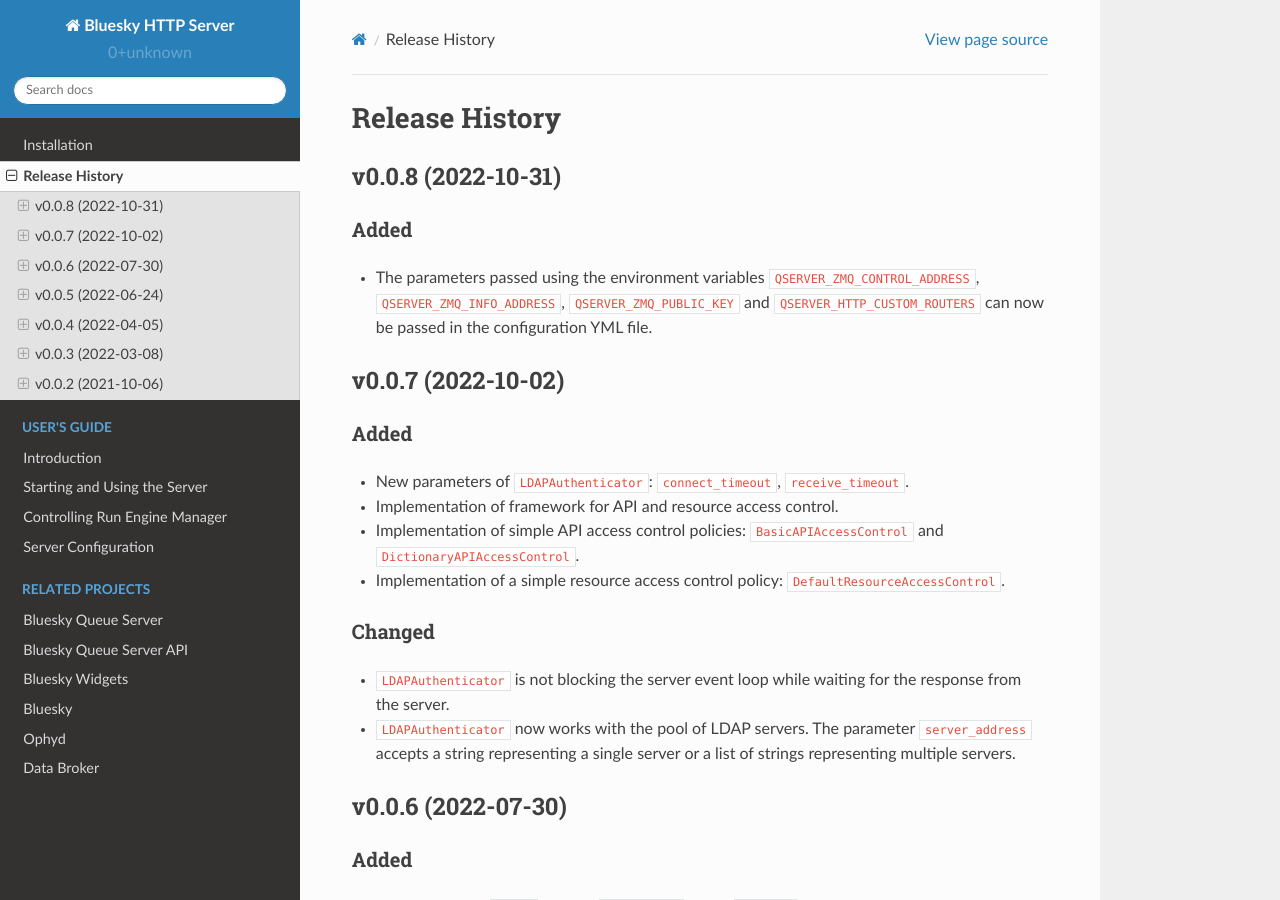
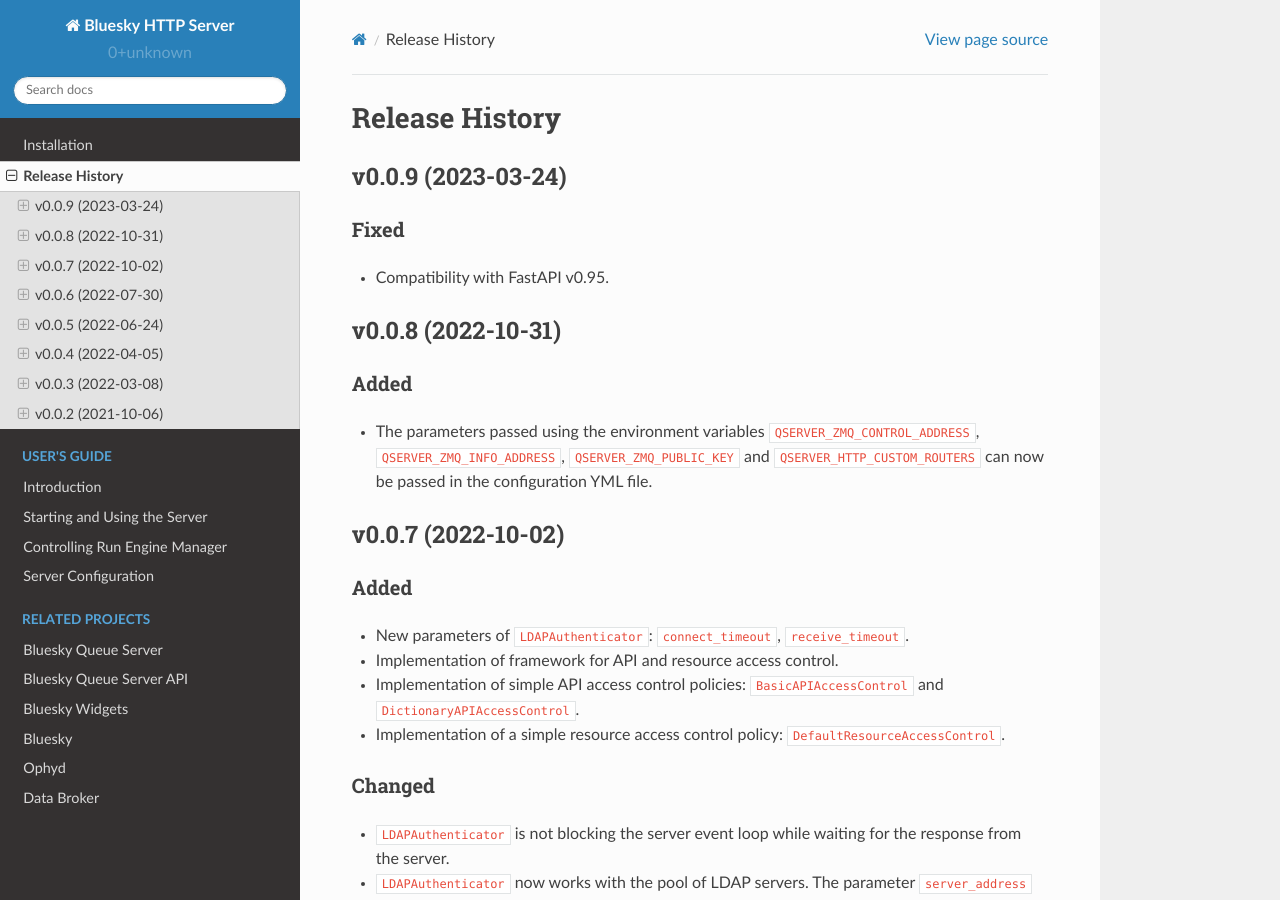
Before and after one commit to bluesky/bluesky-httpserver, a Sphinx documentation site: the page built from docs/source/release-history.rst, in a window 1280 px wide and 900 px high. Built offline with Sphinx 7.4.7 and the Read the Docs theme 2.0.0, drawn with Linux system fonts in a browser that asks for light colours.

Commit message:
DOC: release notes v0.0.9

```diff
--- a/docs/source/release-history.rst
+++ b/docs/source/release-history.rst
@@ -1,6 +1,14 @@
 ===============
 Release History
 ===============
+
+v0.0.9 (2023-03-24)
+===================
+
+Fixed
+-----
+
+- Compatibility with FastAPI v0.95.
 
 v0.0.8 (2022-10-31)
 ===================
```
